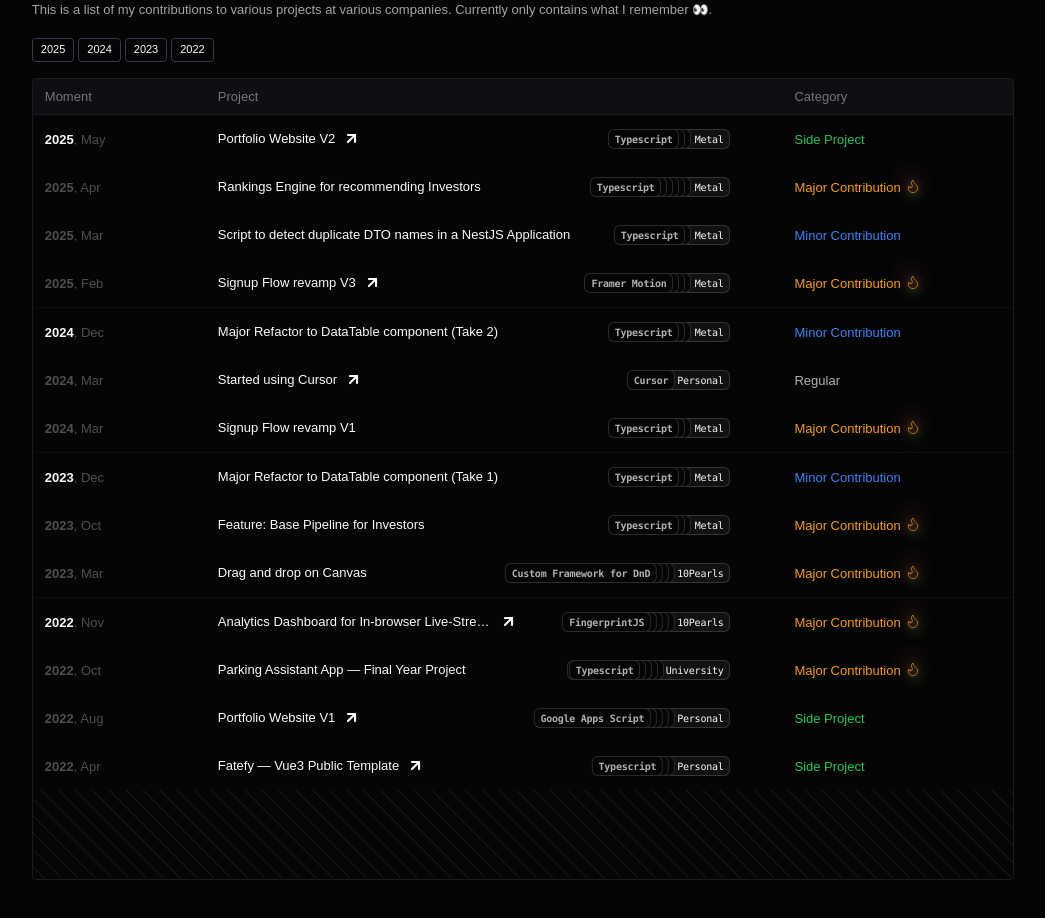
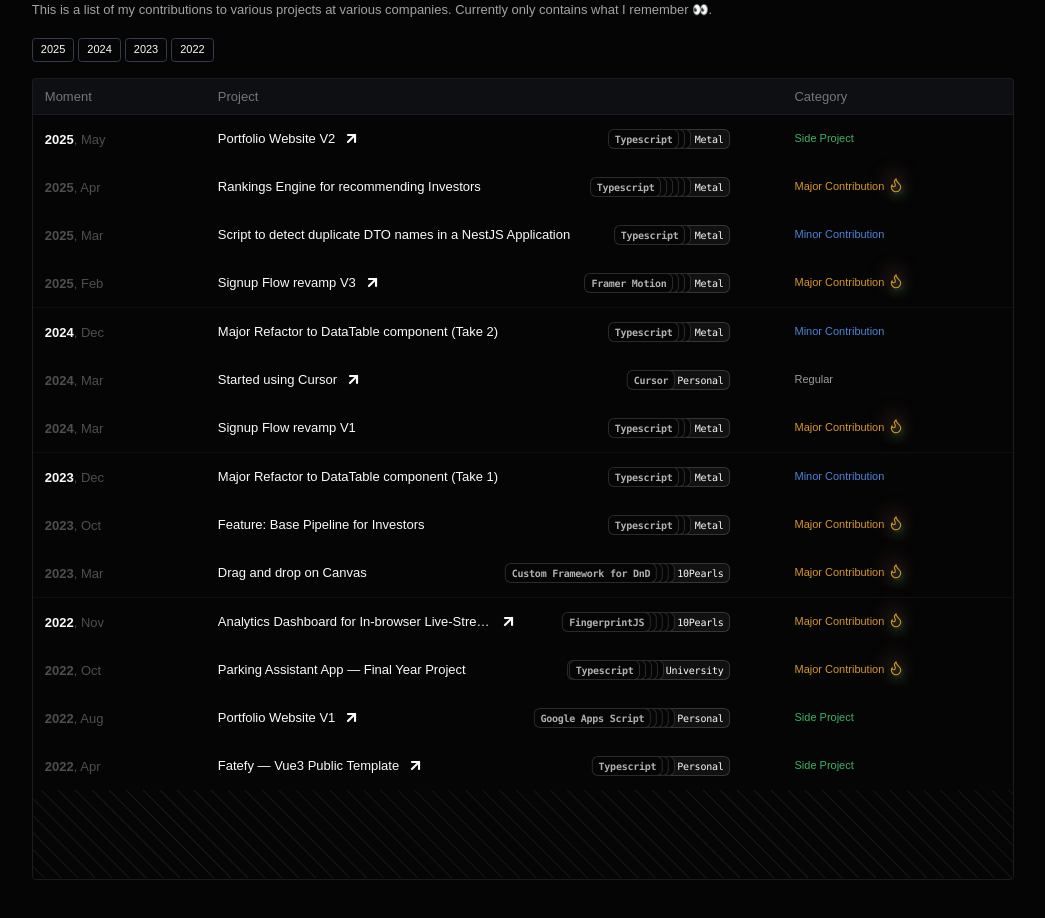
Before and after one commit to Fanoflix/personal-portfolio-v2, a Next.js app: page / in a window 1280 px wide. Shown: the part 1480-2398 px from the top of the page, without its empty margins (117-1162 px from the left). Built offline with nearby package versions, Linux system fonts and the light colour scheme; a web font is replaced by a local one.

Commit message:
FIX: Flame icon color in dark mode fixed

```diff
--- a/src/app/layout.tsx
+++ b/src/app/layout.tsx
@@ -28,7 +28,11 @@ export default function RootLayout({
   children: React.ReactNode;
 }>) {
   return (
-    <html className={`${inter.variable} antialiased`} lang="en">
+    <html
+      className={`${inter.variable} antialiased`}
+      lang="en"
+      suppressHydrationWarning={true}
+    >
       <body>
         <ThemeProvider attribute="class" defaultTheme="dark">
           <TopNavbar />
--- a/src/components/Tooltip/Tooltip.tsx
+++ b/src/components/Tooltip/Tooltip.tsx
@@ -18,8 +18,8 @@ const TooltipContent = React.forwardRef<
     ref={ref}
     sideOffset={sideOffset}
     className={cn(
-      "z-50 overflow-hidden rounded-md bg-primary px-3 py-1.5 text-primary-foreground animate-in fade-in-0 zoom-in-95 data-[state=closed]:animate-out data-[state=closed]:fade-out-0 data-[state=closed]:zoom-out-95 data-[side=bottom]:slide-in-from-top-2 data-[side=left]:slide-in-from-right-2 data-[side=right]:slide-in-from-left-2 data-[side=top]:slide-in-from-bottom-2",
-      className
+      "z-50 overflow-hidden rounded-none bg-primary px-3 py-1.5 text-primary-foreground animate-in fade-in-0 zoom-in-95 data-[state=closed]:animate-out data-[state=closed]:fade-out-0 data-[state=closed]:zoom-out-95 data-[side=bottom]:slide-in-from-top-2 data-[side=left]:slide-in-from-right-2 data-[side=right]:slide-in-from-left-2 data-[side=top]:slide-in-from-bottom-2",
+      className,
     )}
     {...props}
   />
--- a/src/features/work/CategoryColumn.tsx
+++ b/src/features/work/CategoryColumn.tsx
@@ -19,7 +19,8 @@ export const CategoryColumn = ({ row }: { row: Row<WorkWithSubRows> }) => {
       <span
         key={label.name}
         className={cn(
-          "flex items-center gap-1 text-xs md:text-sm font-medium overflow-visible",
+          "flex items-center gap-1 text-xs font-medium overflow-visible",
+          "contrast-75",
           label.className,
         )}
       >
@@ -27,7 +28,9 @@ export const CategoryColumn = ({ row }: { row: Row<WorkWithSubRows> }) => {
         <span className="mb-1">
           {label.meta?.icon && (
             <label.meta.icon
-              strokeWidth={1}
+              strokeWidth={1.6}
+              strokeLinecap="round"
+              strokeLinejoin="miter"
               fill={mounted && theme === "dark" ? "none" : "currentColor"}
               className={cn("inline w-4 h-4", label.meta.iconClassName)}
             />
--- a/tailwind.config.ts
+++ b/tailwind.config.ts
@@ -1,25 +1,25 @@
 import type { Config } from "tailwindcss";
+import animate from "tailwindcss-animate";
 import plugin from "tailwindcss/plugin";
-import animate from "tailwindcss-animate";
 
 const config: Config = {
   darkMode: ["class"],
   content: ["./src/**/*.{js,ts,jsx,tsx,mdx}"],
   theme: {
     fontSize: {
-      xs: "11px", // Default is 12px
-      sm: "13px", // Default is 14px
-      base: "15px", // Default is 16px
-      lg: "17px", // Default is 18px
-      xl: "19px", // Default is 20px
-      "2xl": "23px", // Default is 24px
-      "3xl": "29px", // Default is 30px
-      "4xl": "35px", // Default is 36px
-      "5xl": "47px", // Default is 48px
-      "6xl": "59px", // Default is 60px
-      "7xl": "71px", // Default is 72px
-      "8xl": "95px", // Default is 96px
-      "9xl": "127px", // Default is 128px
+      xs: "11px",
+      sm: "13px",
+      base: "15px",
+      lg: "17px",
+      xl: "19px",
+      "2xl": "23px",
+      "3xl": "29px",
+      "4xl": "35px",
+      "5xl": "47px",
+      "6xl": "59px",
+      "7xl": "71px",
+      "8xl": "95px",
+      "9xl": "127px",
     },
     extend: {
       keyframes: {
@@ -180,7 +180,7 @@ const config: Config = {
       const iconGlowUtilities = {
         ".iconGlow-orange": {
           filter:
-            "drop-shadow(0 0 4px rgba(240, 100, 200, 0.8)) drop-shadow(-2px -5px 10px rgba(255, 100, 100, 1)) drop-shadow(2px 5px 5px rgba(50, 220, 50, 0.4))",
+            "drop-shadow(-2px -5px 10px rgba(255, 100, 100, 1)) drop-shadow(2px 5px 5px rgba(50, 220, 50, 0.4)) drop-shadow(2px 2px 1px black)",
         },
       };
 
```
